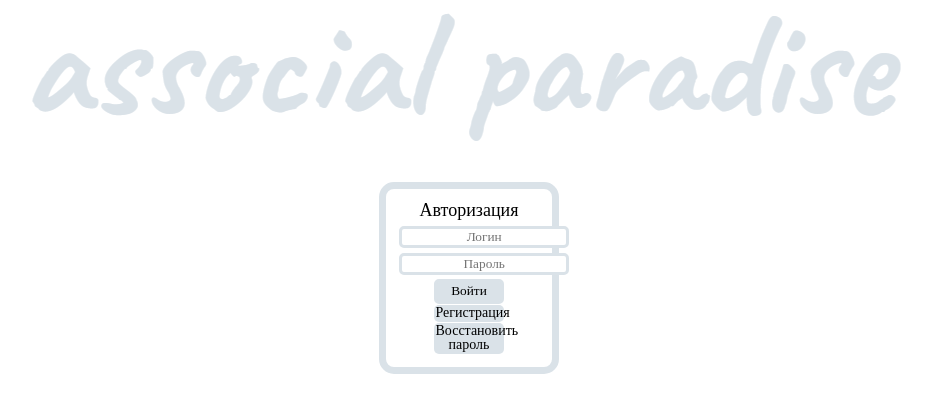
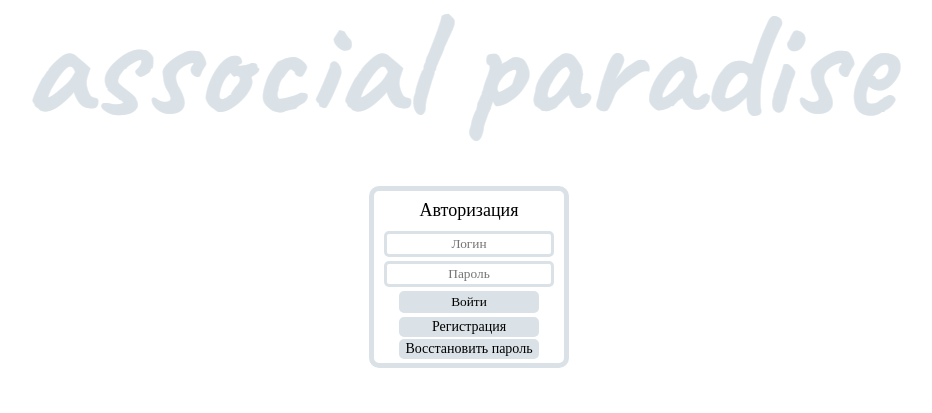
Before and after one commit to uzhalikov/associal-paradise, a Django app: page / in a window 1280 px wide. Shown: the top 413 px of the page, without its empty margins (171-1103 px from the left). Run offline with Django 4.2, Linux system fonts and the light colour scheme.

Commit message:
nothing interest

```diff
--- a/sites/mysite/static/css/index.css
+++ b/sites/mysite/static/css/index.css
@@ -40,9 +40,51 @@ h1,h2,h3,h4,h5,h6{font-size:inherit;font-weight: 400;}
 /*--------------------*/
 
 
-.logo{
+
+/* Начальная страница начало */
+.index__logo{
     text-align: center;
 }
+.index__container{
+    width: 1100px;
+    margin-left: auto;
+    margin-right: auto;
+    text-align: center;
+}
+.index__form{
+    max-width: 200px;
+    border: 5px solid #dae2e8;
+    border-radius: 10px;
+    margin-top: 30px;
+    margin-left: auto;
+    margin-right: auto;
+}
+.index__form h1{
+    margin: 10px 0 10px 0;
+    font-size: 18px;
+}
+.index__inputs{
+    display: flex;
+    flex-direction: column;
+}
+.index__inputs input{
+    border: 3px solid #dae2e8;
+    padding: 2px;
+    margin: 2px 10px 2px 10px;
+    border-radius: 5px;
+    text-align: center;
+}
+.index__reg, .index__forgot, .index__inputs button{
+    margin: 2px 25px 2px 25px;
+    border: 3px solid #dae2e8;
+    border-radius: 5px;
+    background: #dae2e8;
+}
+/* Начальная страница конец */
+
+
+
+
 a{
     color: black
 }
@@ -51,13 +93,10 @@ a{
     color: black;
     margin: 0 0 5% 0;
 }
-.nav input, .reg_form input{
+.reg_form input{
     border: 3px solid #dae2e8;
     border-radius: 5px;
     text-align: center;
-}
-.auth_log_input, .auth_psw_input, .forgot_mail_input{
-    margin: 0 0 3% 0;
 }
 .go_reg, .forgot_pass{
     margin: 1% 0 0 0;
@@ -100,7 +139,7 @@ a{
     padding: 0px 5px 5px 5px;
     text-align: center;
 }
-.forgot, .link{
+.link{
     background-color: #dae2e8;
     border-radius: 5px;
     display: block;
@@ -109,14 +148,7 @@ a{
     margin: 0 auto;
     cursor: pointer;
 }
-.auth_enter_btn{
-    cursor: pointer;
-    border: 1px solid black;
-    background-color: #dae2e8;
-    border-radius: 5px;
-    padding: 1%;
-    width: 50%;
-}
+
 .header{
     background-color: #204768;
     padding: 0 10px;
--- a/sites/mysite/templates/index.html
+++ b/sites/mysite/templates/index.html
@@ -5,32 +5,24 @@
 
 {% block content %}
 
-<div class="wrapper">
-	<div class="logo">
+<div class="index__container">
+	<div class="index__logo">
 		<img src="{% static 'images/icons/logo.png' %}" alt="">
 	</div>
-	<div class="content_index">
-		<nav class="nav">
-			<form action="" class="auth" method="POST">
+	<div class="index__form">
+		<form method="POST">
 			{% csrf_token %}
-				<h2 class="h2">Авторизация</h2>
-				<div class="auth_log">
-					<input type="text" class="auth_log_input" placeholder="Логин" name="log" autofocus>
+			<h1>Авторизация</h1>
+			<div class="index__inputs">
+				<input type="text" placeholder="Логин" name="log" autofocus>
+				<input type="password" placeholder="Пароль" name="psw">
+				<button type="submit">Войти</button>
 			</div>
-				<div class="auth_psw">
-					<input type="password" class="auth_psw_input" placeholder="Пароль" name="psw">
+			<div class="index__reg">
+				<a href="{% url 'reg' %}">Регистрация</a>
 			</div>
-				<div class="auth_enter">
-					<input type="submit" class="auth_enter_btn" value="Войти">
-				</div>
-			</form>
-			<div class="go_reg">
-				<a href="{% url 'reg' %}" class="reg forgot">Регистрация</a>
-			</div>
-			<div class="forgot_pass">
-				<a href="{% url 'forgot' %}" class="forgot">Восстановить пароль</a>
-			</div>
-		</nav>
+			<div class="index__forgot">
+				<a href="{% url 'forgot' %}">Восстановить пароль</a>
 			</div>
 			<div class="errors">
 				{{ err }}
@@ -38,6 +30,7 @@
 			<div class="success">
 				{{ success }}
 			</div>
+		</form>
 	</div>
-
+</div>
 {% endblock %}
--- a/sites/mysite/urls.py
+++ b/sites/mysite/urls.py
@@ -16,5 +16,6 @@ urlpatterns = [
     path('music', music, name='music'),
     path('chat', viewChat, name='chat'),
     path('dialogues', dialogues, name='dialogues'),
+    path('test', test, name='test'),
     path('dialogues/send<int:pk>', viewDialogues, name='viewDialogues'),
 ]
--- a/sites/mysite/views.py
+++ b/sites/mysite/views.py
@@ -5,13 +5,13 @@ from django.contrib.auth import logout
 from django.views.generic import DetailView, UpdateView, ListView
 from django.contrib.auth.mixins import LoginRequiredMixin
 from django.contrib.auth.decorators import login_required
+from django.contrib.auth.admin import User as tstss
 from .forms import *
 from .models import *
 from datetime import datetime
 from functools import wraps
 import os
 import re
-
 CURR_DIR = os.getcwd().replace('\\', '/') + '/' #Текущая директория
 
 
@@ -295,6 +295,9 @@ def loginOut(request):
 def forgot(request):
     return render(request, 'forgot.html')
 
+def test(request):
+    return render(request, 'test.html')
+
 
 @login_required(login_url='home')
 def main(request, pk):
@@ -313,6 +316,8 @@ def main(request, pk):
     userPhoto = UserPhotos.objects.filter(user_id=userid).order_by('-time_create')[:7]
     posts = UserWall.objects.raw(
         f'SELECT * FROM MYSITE_USERWALL UW JOIN MYSITE_USERPROFILE UP ON UW.USER_SENDER_ID = UP.USER_ID WHERE UW.USER_RECIPIENT_ID = {userid} ORDER BY UW.TIME_CREATE DESC')
+
+    like_list = UserWall.objects.raw(f'SELECT * FROM MYSITE_USERWALL_LIKES UWL JOIN MYSITE_USERPROFILE UP ON UP.USER_ID = UWL.USER_ID')
     req_user = request.user
     data = {
         'form': form,
@@ -326,6 +331,7 @@ def main(request, pk):
         'userPhoto': userPhoto,
         'posts': posts,
         'req_user': req_user,
+        'like_list': like_list,
     }
 
     if int(clean_id[0]) != userid:
@@ -344,6 +350,8 @@ def main(request, pk):
                 post_form = request.POST
                 try:
                     post = UserWall.objects.get(id=post_form['post_id_like'])
+
+
                     if not request.user in post.likes.all():
                         if not request.user in post.dislikes.all():
                             post.likes.add(request.user)
```
Also changed, not shown: other parts of sites/mysite/static/css/index.css (+58 -6 lines), sites/mysite/templates/main.html (+26 -6 lines), sites/mysite/templates/test.html (added, +21 -0 lines), sites/mysite/templates/view_user.html (+25 -6 lines), sites/db.sqlite3, sites/mysite/migrations/0001_initial.py, sites/mysite/static/images/icons/dislike.png (added), sites/mysite/static/images/icons/like.png (added), sites/mysite/static/images/personal_photos/185-M8_MjOJk-pk_nG9qdoe.jpg (added), sites/mysite/static/images/userwall_photos/018-gXECbFJrVaU_QXYgost.jpg (added), sites/mysite/static/images/userwall_photos/photo_2023-08-18_11-42-26_QIdGq0l.jpg (deleted). Lines whose indentation alone changed are shown as unchanged.
